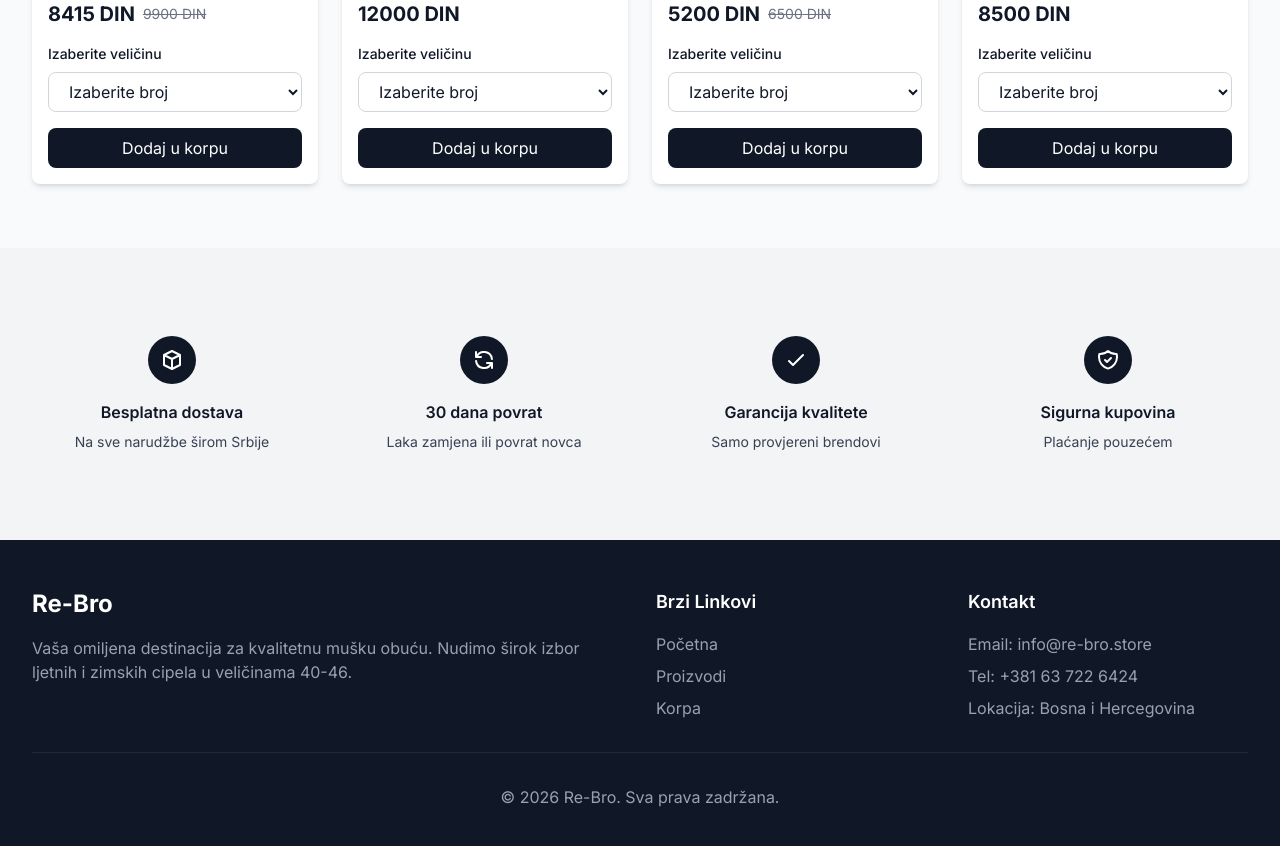
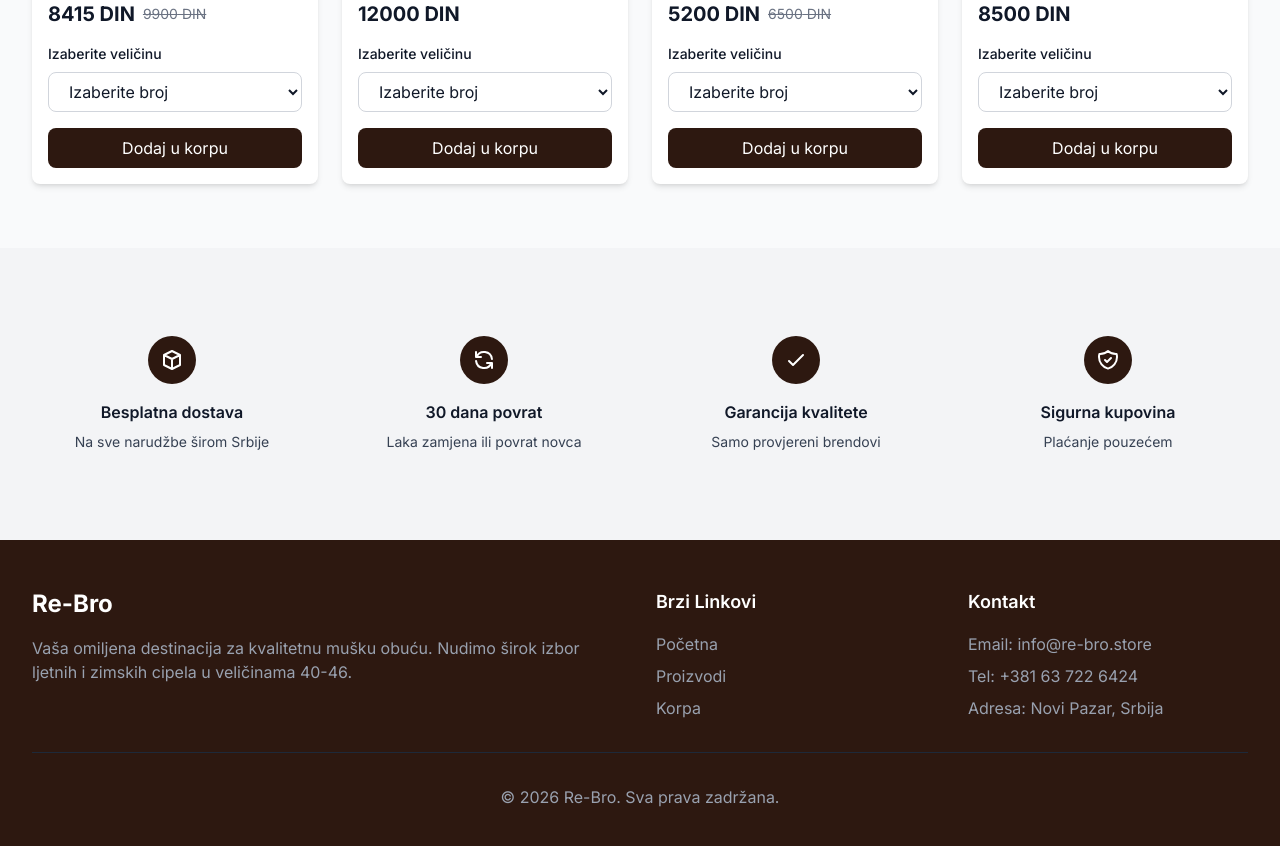
Before and after one commit to AsadGudzevic94/re-bro-store, a Next.js app: page / in a window 1280 px wide. Shown: the part 3180-4026 px from the top of the page. Built offline with nearby package versions, Linux system fonts and the light colour scheme.

Commit message:
Zamjena teget boje sa tamno braon bojom kroz cijeli sajt i ažuriranje adrese na Novi Pazar

```diff
--- a/app/cart/page.tsx
+++ b/app/cart/page.tsx
@@ -33,7 +33,7 @@ export default function CartPage() {
           </p>
           <Link
             href="/products"
-            className="inline-block bg-gray-900 text-white px-8 py-3 rounded-lg font-semibold hover:bg-gray-800 transition"
+            className="inline-block bg-[#2d1810] text-white px-8 py-3 rounded-lg font-semibold hover:bg-[#3d2817] transition"
           >
             Nastavi kupovinu
           </Link>
@@ -189,7 +189,7 @@ export default function CartPage() {
 
               <Link
                 href="/checkout"
-                className="block w-full mt-6 bg-gray-900 text-white py-4 rounded-lg font-semibold hover:bg-gray-800 transition text-center"
+                className="block w-full mt-6 bg-[#2d1810] text-white py-4 rounded-lg font-semibold hover:bg-[#3d2817] transition text-center"
               >
                 Nastavi na plaćanje
               </Link>
--- a/app/components/Footer.tsx
+++ b/app/components/Footer.tsx
@@ -2,7 +2,7 @@ import Link from "next/link";
 
 export default function Footer() {
   return (
-    <footer className="bg-gray-900 text-white">
+    <footer className="bg-[#2d1810] text-white">
       <div className="max-w-7xl mx-auto px-4 sm:px-6 lg:px-8 py-12">
         <div className="grid grid-cols-1 md:grid-cols-4 gap-8">
           {/* Brand */}
@@ -42,7 +42,7 @@ export default function Footer() {
             <ul className="space-y-2 text-gray-400">
               <li>Email: info@re-bro.store</li>
               <li>Tel: +381 63 722 6424</li>
-              <li>Lokacija: Bosna i Hercegovina</li>
+              <li>Adresa: Novi Pazar, Srbija</li>
             </ul>
           </div>
         </div>
--- a/app/components/ProductCard.tsx
+++ b/app/components/ProductCard.tsx
@@ -78,7 +78,7 @@ export default function ProductCard({ product }: ProductCardProps) {
               setSelectedSize(Number(e.target.value));
               setShowSizeError(false);
             }}
-            className={`w-full px-4 py-2 border rounded-lg focus:ring-2 focus:ring-gray-900 focus:border-transparent text-gray-900 bg-white ${
+            className={`w-full px-4 py-2 border rounded-lg focus:ring-2 focus:ring-[#2d1810] focus:border-transparent text-gray-900 bg-white ${
               showSizeError ? "border-red-500" : "border-gray-300"
             }`}
           >
@@ -98,7 +98,7 @@ export default function ProductCard({ product }: ProductCardProps) {
 
         <button
           onClick={handleAddToCart}
-          className="w-full mt-4 bg-gray-900 text-white py-2 px-4 rounded-lg hover:bg-gray-800 transition-colors"
+          className="w-full mt-4 bg-[#2d1810] text-white py-2 px-4 rounded-lg hover:bg-[#3d2817] transition-colors"
         >
           Dodaj u korpu
         </button>
--- a/app/globals.css
+++ b/app/globals.css
@@ -10,6 +10,11 @@
   --color-foreground: var(--foreground);
   --font-sans: var(--font-geist-sans);
   --font-mono: var(--font-geist-mono);
+
+  /* Custom brown theme colors */
+  --color-brand-primary: #2d1810;
+  --color-brand-primary-hover: #3d2817;
+  --color-brand-light: #5c3d2e;
 }
 
 @media (prefers-color-scheme: dark) {
--- a/app/page.tsx
+++ b/app/page.tsx
@@ -190,7 +190,7 @@ export default function Home() {
         <div className="max-w-7xl mx-auto px-4 sm:px-6 lg:px-8">
           <div className="grid grid-cols-1 md:grid-cols-4 gap-8 text-center">
             <div className="p-6">
-              <div className="w-12 h-12 bg-gray-900 rounded-full flex items-center justify-center mx-auto mb-4">
+              <div className="w-12 h-12 bg-[#2d1810] rounded-full flex items-center justify-center mx-auto mb-4">
                 <svg
                   className="w-6 h-6 text-white"
                   fill="none"
@@ -212,7 +212,7 @@ export default function Home() {
             </div>
 
             <div className="p-6">
-              <div className="w-12 h-12 bg-gray-900 rounded-full flex items-center justify-center mx-auto mb-4">
+              <div className="w-12 h-12 bg-[#2d1810] rounded-full flex items-center justify-center mx-auto mb-4">
                 <svg
                   className="w-6 h-6 text-white"
                   fill="none"
@@ -234,7 +234,7 @@ export default function Home() {
             </div>
 
             <div className="p-6">
-              <div className="w-12 h-12 bg-gray-900 rounded-full flex items-center justify-center mx-auto mb-4">
+              <div className="w-12 h-12 bg-[#2d1810] rounded-full flex items-center justify-center mx-auto mb-4">
                 <svg
                   className="w-6 h-6 text-white"
                   fill="none"
@@ -256,7 +256,7 @@ export default function Home() {
             </div>
 
             <div className="p-6">
-              <div className="w-12 h-12 bg-gray-900 rounded-full flex items-center justify-center mx-auto mb-4">
+              <div className="w-12 h-12 bg-[#2d1810] rounded-full flex items-center justify-center mx-auto mb-4">
                 <svg
                   className="w-6 h-6 text-white"
                   fill="none"
--- a/app/products/[id]/page.tsx
+++ b/app/products/[id]/page.tsx
@@ -128,7 +128,7 @@ export default function ProductPage() {
                       onClick={() => setSelectedSize(size)}
                       className={`w-12 h-12 rounded-lg border-2 flex items-center justify-center font-medium transition ${
                         selectedSize === size
-                          ? "border-gray-900 bg-gray-900 text-white"
+                          ? "border-gray-900 bg-[#2d1810] text-white"
                           : "border-gray-300 text-gray-900 hover:border-gray-400"
                       }`}
                     >
@@ -166,7 +166,7 @@ export default function ProductPage() {
                 className={`mt-8 w-full py-4 rounded-lg font-semibold text-lg transition ${
                   added
                     ? "bg-green-600 text-white"
-                    : "bg-gray-900 text-white hover:bg-gray-800"
+                    : "bg-[#2d1810] text-white hover:bg-[#3d2817]"
                 }`}
               >
                 {added ? "Dodano u korpu!" : "Dodaj u korpu"}
--- a/app/products/page.tsx
+++ b/app/products/page.tsx
@@ -35,7 +35,7 @@ function ProductsContent() {
             href="/products"
             className={`px-4 py-2 rounded-full text-sm font-medium transition ${
               !category
-                ? "bg-gray-900 text-white"
+                ? "bg-[#2d1810] text-white"
                 : "bg-white text-gray-700 hover:bg-gray-100"
             }`}
           >
@@ -45,7 +45,7 @@ function ProductsContent() {
             href="/products?category=leto"
             className={`px-4 py-2 rounded-full text-sm font-medium transition ${
               category === "leto"
-                ? "bg-gray-900 text-white"
+                ? "bg-[#2d1810] text-white"
                 : "bg-white text-gray-700 hover:bg-gray-100"
             }`}
           >
@@ -55,7 +55,7 @@ function ProductsContent() {
             href="/products?category=zima"
             className={`px-4 py-2 rounded-full text-sm font-medium transition ${
               category === "zima"
-                ? "bg-gray-900 text-white"
+                ? "bg-[#2d1810] text-white"
                 : "bg-white text-gray-700 hover:bg-gray-100"
             }`}
           >
```
Also changed, not shown: app/checkout/page.tsx (+10 -10 lines).
